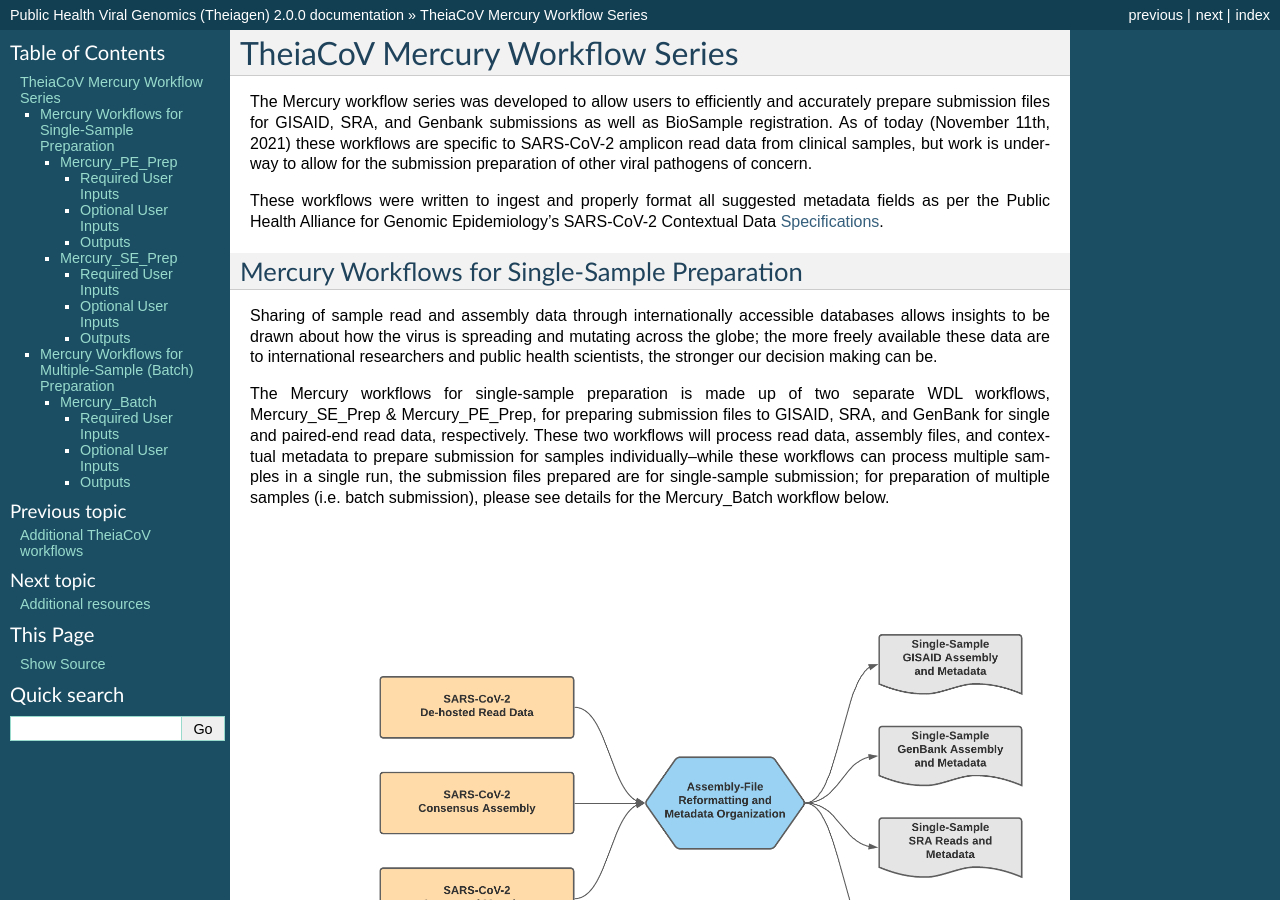
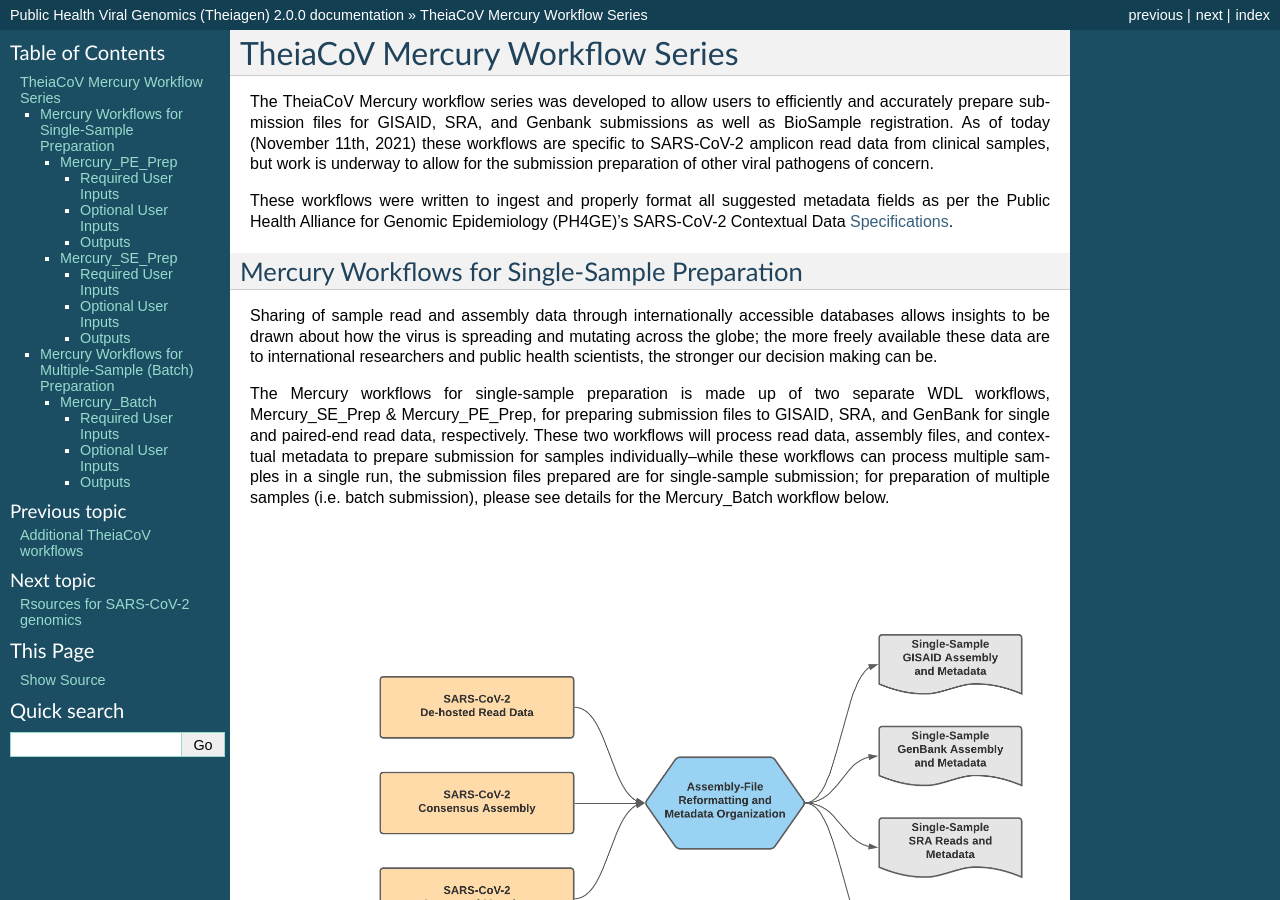
Before and after one commit to theiagen/public_health_viral_genomics, a Sphinx documentation site: the page built from docs/source/mercury_workflows.rst, in a window 1280 px wide and 900 px high. Built offline with Sphinx 7.4.7, drawn with Linux system fonts in a browser that asks for light colours.

Commit message:
Edited to show that for SC2

```diff
--- a/docs/source/additional_resources.rst
+++ b/docs/source/additional_resources.rst
@@ -1,5 +1,5 @@
 ===================================
-Additional resources
+Rsources for SARS-CoV-2 genomics
 ===================================
 
 **Outbreak.info** "a standardized, open-source database of COVID-19 resources and epidemiology data" https://outbreak.info
--- a/docs/source/mercury_workflows.rst
+++ b/docs/source/mercury_workflows.rst
@@ -2,9 +2,9 @@
 TheiaCoV Mercury Workflow Series
 ==================================
 
-The Mercury workflow series was developed to allow users to efficiently and accurately prepare submission files for GISAID, SRA, and Genbank submissions as well as BioSample registration. As of today (November 11th, 2021) these workflows are specific to SARS-CoV-2 amplicon read data from clinical samples, but work is underway to allow for the submission preparation of other viral pathogens of concern.
+The TheiaCoV Mercury workflow series was developed to allow users to efficiently and accurately prepare submission files for GISAID, SRA, and Genbank submissions as well as BioSample registration. As of today (November 11th, 2021) these workflows are specific to SARS-CoV-2 amplicon read data from clinical samples, but work is underway to allow for the submission preparation of other viral pathogens of concern.
 
-These workflows were written to ingest and properly format all suggested metadata fields as per the Public Health Alliance for Genomic Epidemiology's SARS-CoV-2 Contextual Data Specifications_.
+These workflows were written to ingest and properly format all suggested metadata fields as per the Public Health Alliance for Genomic Epidemiology (PH4GE)'s SARS-CoV-2 Contextual Data Specifications_.
 
 .. _Specifications: https://github.com/pha4ge/SARS-CoV-2-Contextual-Data-Specification
 
```
